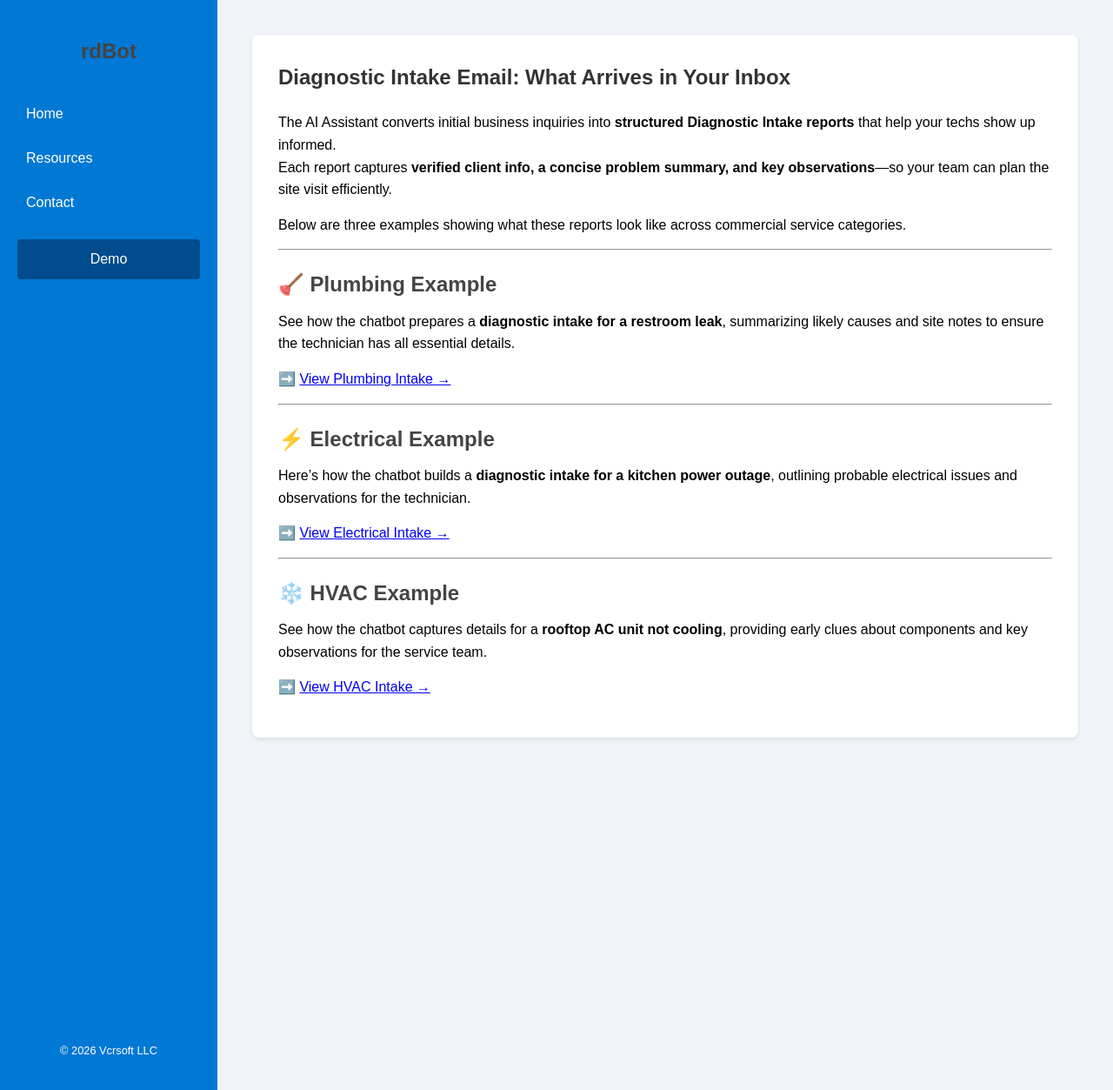
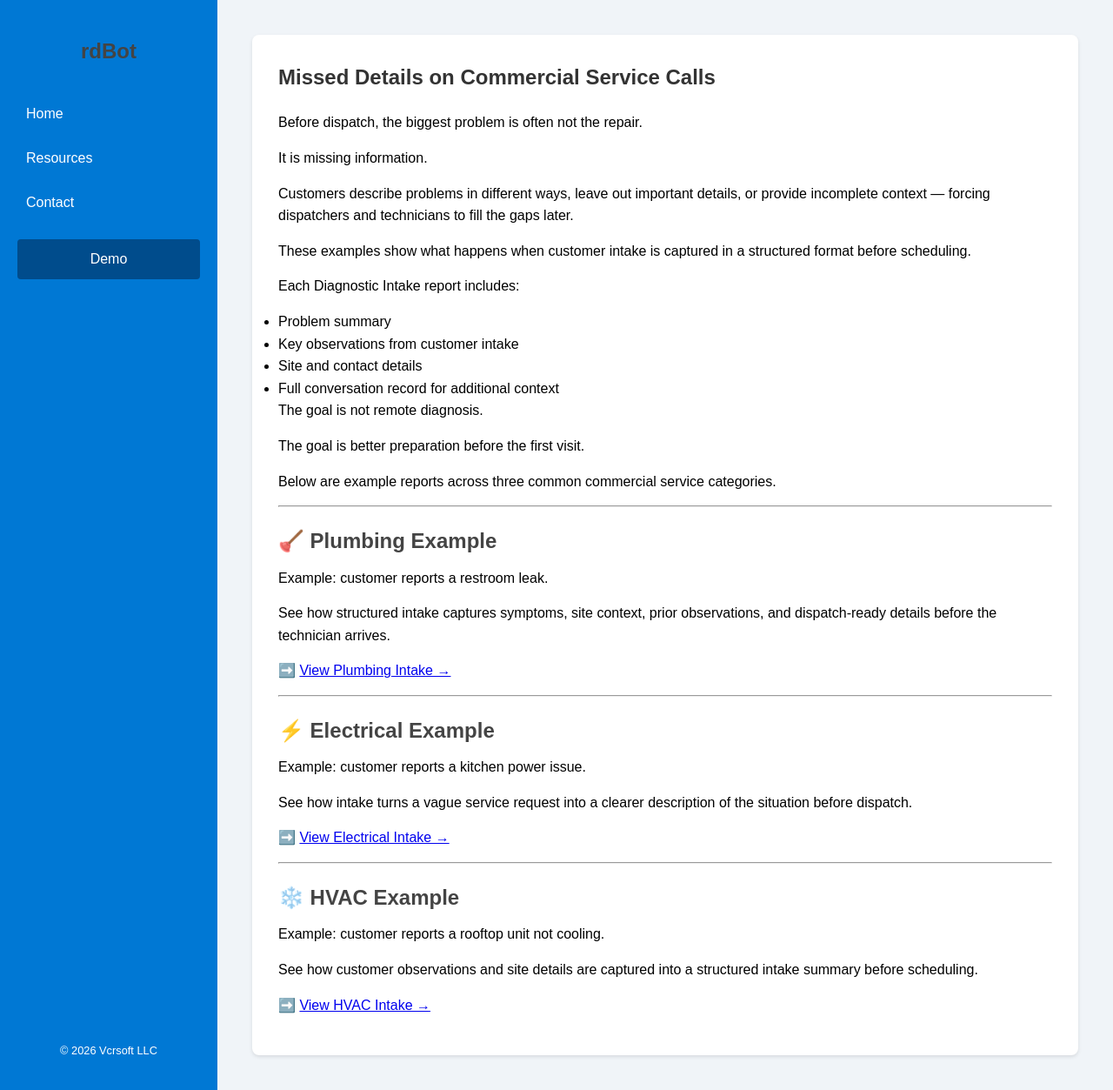
Before and after one commit to vcrsoft/vcrsoft.github.io, a Jekyll site: the page built from _resources/diagnosticIntakeEmail.md, in a window 1280 px wide and 1253 px high. Shown: the whole window at 87% size. Built offline with Jekyll 4.4.1, drawn with Linux system fonts in a browser that asks for light colours.

Commit message:
Update diagnostic intake email content and title

```diff
--- a/_resources/diagnosticIntakeEmail.md
+++ b/_resources/diagnosticIntakeEmail.md
@@ -1,31 +1,56 @@
 ---
 layout: resource
-title: "Diagnostic Intake Email: What Arrives in Your Inbox"
-excerpt: "See real-world examples of the detailed Diagnostic Intake reports generated by the AI Assistant—helping contractors understand the issue and prepare for a site visit."
+title: "Missed Details on Commercial Service Calls"
+excerpt: "See examples of structured Diagnostic Intake reports that help technicians arrive with better context before dispatch."
 ---
 
-The AI Assistant converts initial business inquiries into **structured Diagnostic Intake reports** that help your techs show up informed.
-Each report captures **verified client info, a concise problem summary, and key observations**—so your team can plan the site visit efficiently.
+Before dispatch, the biggest problem is often not the repair.
 
-Below are three examples showing what these reports look like across commercial service categories.
+It is missing information.
+
+Customers describe problems in different ways, leave out important details, or provide incomplete context — forcing dispatchers and technicians to fill the gaps later.
+
+These examples show what happens when customer intake is captured in a structured format before scheduling.
+
+Each Diagnostic Intake report includes:
+
+* Problem summary
+* Key observations from customer intake
+* Site and contact details
+* Full conversation record for additional context
+
+The goal is not remote diagnosis.
+
+The goal is better preparation before the first visit.
+
+Below are example reports across three common commercial service categories.
 
 ---
 
 ## 🪠 Plumbing Example
-See how the chatbot prepares a **diagnostic intake for a restroom leak**, summarizing likely causes and site notes to ensure the technician has all essential details.
+
+Example: customer reports a restroom leak.
+
+See how structured intake captures symptoms, site context, prior observations, and dispatch-ready details before the technician arrives.
 
 ➡️ [View Plumbing Intake →](/resources/examples/plumbing)
 
 ---
 
 ## ⚡ Electrical Example
-Here’s how the chatbot builds a **diagnostic intake for a kitchen power outage**, outlining probable electrical issues and observations for the technician.
+
+Example: customer reports a kitchen power issue.
+
+See how intake turns a vague service request into a clearer description of the situation before dispatch.
 
 ➡️ [View Electrical Intake →](/resources/examples/electrical)
 
 ---
 
 ## ❄️ HVAC Example
-See how the chatbot captures details for a **rooftop AC unit not cooling**, providing early clues about components and key observations for the service team.
+
+Example: customer reports a rooftop unit not cooling.
+
+See how customer observations and site details are captured into a structured intake summary before scheduling.
 
 ➡️ [View HVAC Intake →](/resources/examples/hvac)
```
